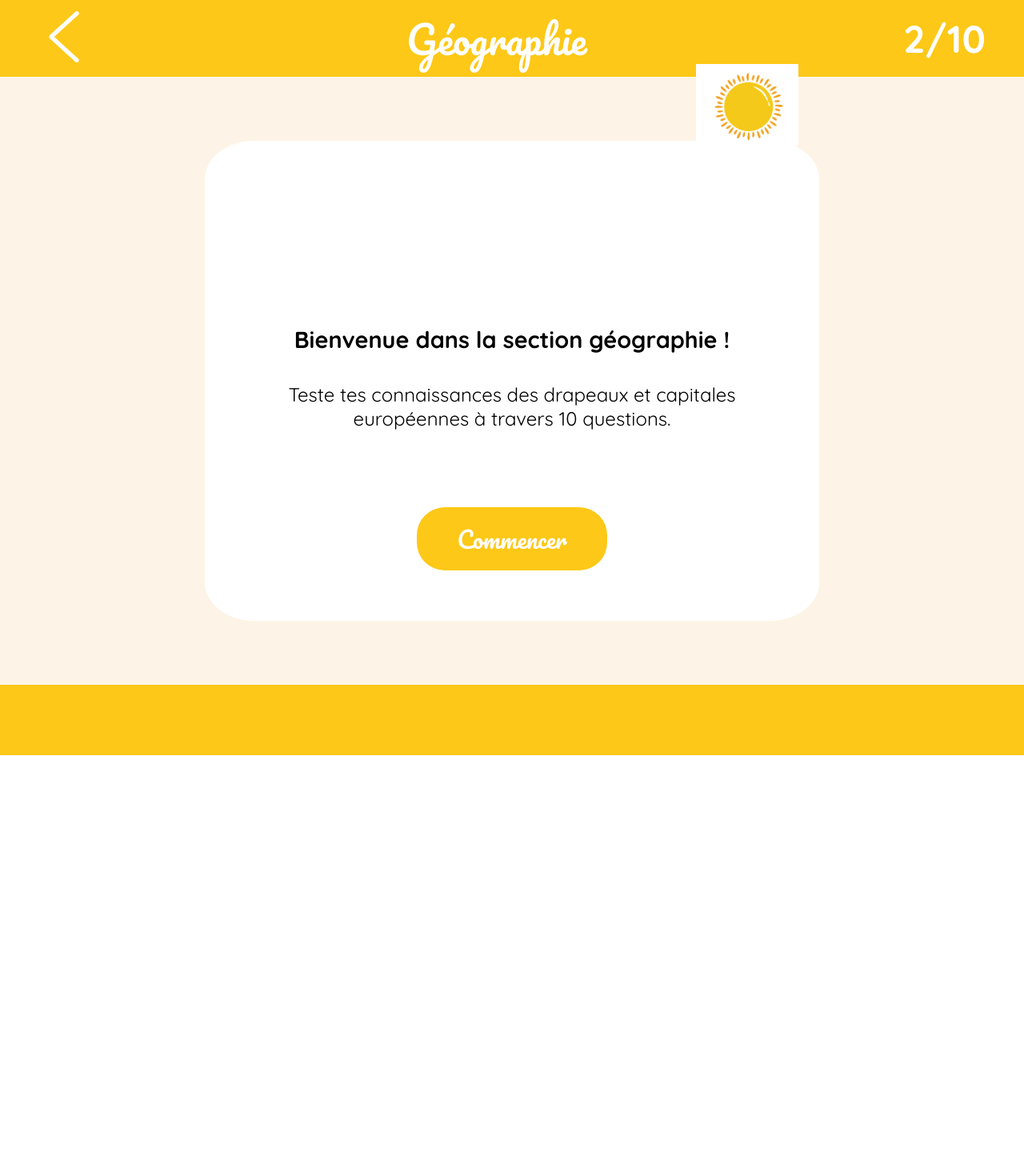
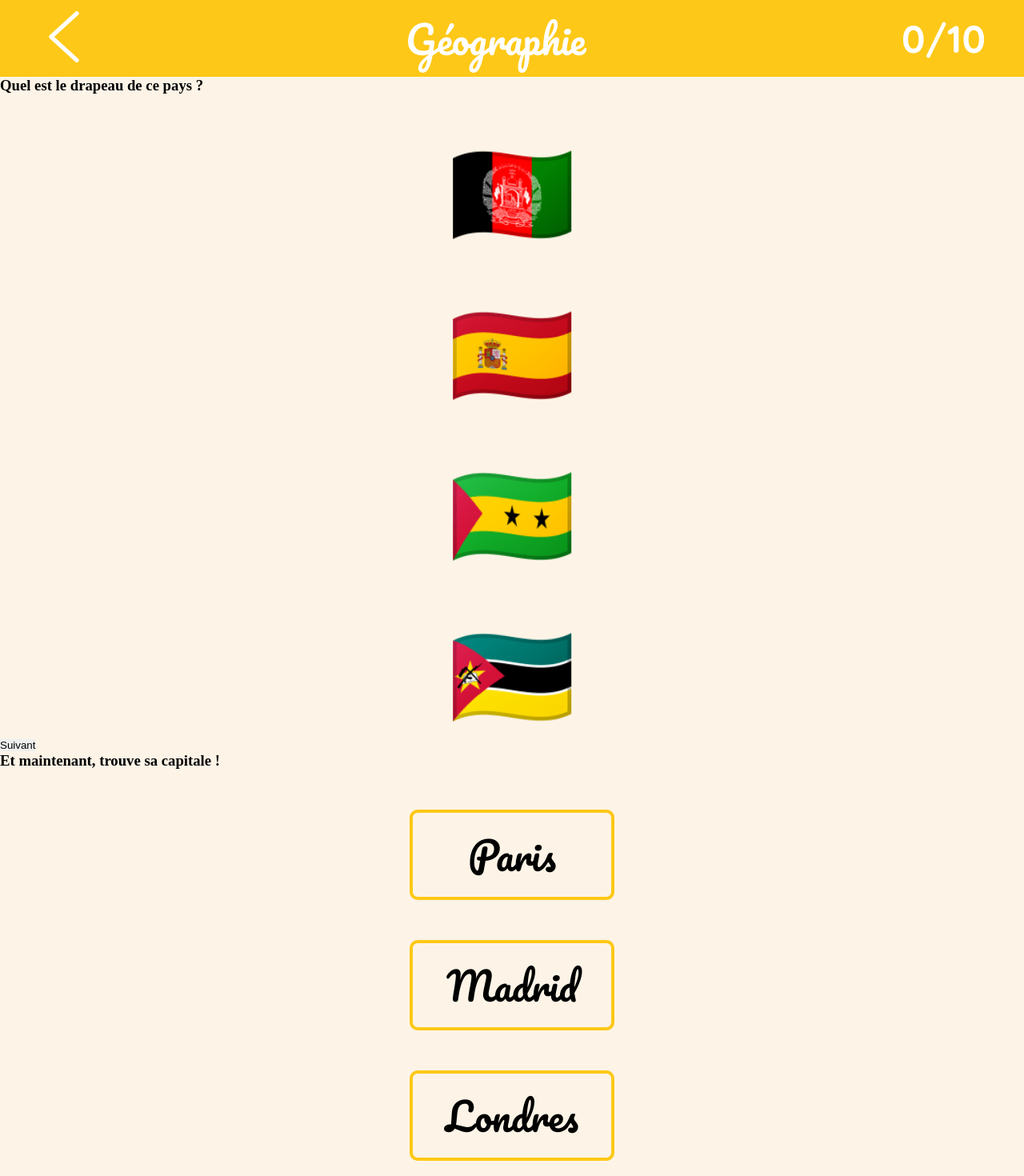
Before and after one commit to MathieuMrt/Mon-cahier-de-vacances, a React (Vite) app: page /geographie in a window 1280 px wide. Shown: the top 1470 px of the page at 80% size. Before the commit the page ends 944 px from the top, so only its background shows below. Built offline with nearby package versions, Linux system fonts and the light colour scheme.

Commit message:
incrementation questions header

```diff
--- a/src/components/Geographie/Geographie.jsx
+++ b/src/components/Geographie/Geographie.jsx
@@ -6,17 +6,17 @@ import Consigne from './Consigne.jsx';
 import ReponseDrapeau from './ReponseDrapeau.jsx';
 import End from './End.jsx';
 import Jeu from './Jeu.jsx';
-
+import { useState } from "react";
 
 const Geographie = () => {
 
+    const [count, setCount] = useState(0);
 
     return (
         <div className="geographie">
 
-            <Header color="geoColor" subject="Géographie"/>
-            <Consigne />
-            <Jeu />
+            <Header color="geoColor" subject="Géographie" count={count}/>
+            <Jeu setCount={setCount}/>
             <Footer color="geoColor"/>
 
         </div>
--- a/src/components/Geographie/Jeu.jsx
+++ b/src/components/Geographie/Jeu.jsx
@@ -1,7 +1,9 @@
 import React from 'react';
 import {useState, useEffect} from 'react';
+import ReponseDrapeau from './ReponseDrapeau.jsx';
+import ReponseCapitale from './ReponseCapitale.jsx';
 
-const Jeu = () => {
+const Jeu = ({setCount}) => {
 
     const [click, setClick] = useState(false)
 
@@ -17,24 +19,37 @@ const Jeu = () => {
     {capitale:"Berline",bonneReponse:false},
     ]
 
+    const handleClick = function (e ) {
+        e.preventDefault()
+        setCount (c => c + 1)
+    }
+
     return (
         <div>
-               {/* {questionDrapeauTest.map((el)=>{
+            <div className="drapeau">
+                <h3>Quel est le drapeau de ce pays ?</h3>
+               {questionDrapeauTest.map((el)=>{
                 return <ReponseDrapeau
                 drapeau={el.drapeau}
                 bonneReponse={el.bonneReponse}
                 click={click}
                 setClick={setClick}
                 />
-            })} */}
-               {/* {questionCapitaleTest.map((el)=>{
+            }) }
+            <button>Suivant</button>
+            </div>
+            <div className="capitale">
+                <h3>Et maintenant, trouve sa capitale !</h3>
+               {questionCapitaleTest.map((el)=>{
                 return <ReponseCapitale
                 capitale={el.capitale}
                 bonneReponse={el.bonneReponse}
                 click={click}
                 setClick={setClick}
                 />
-            })} */}
+            })}
+            <button onClick={handleClick}>Suivant</button>
+            </div>
         </div>
     );
 };
--- a/src/components/Header/Header.jsx
+++ b/src/components/Header/Header.jsx
@@ -2,7 +2,7 @@ import React from 'react';
 import { useNavigate } from "react-router-dom";
 
 
-const Header = ({color, subject}) => {
+const Header = ({color, subject, count}) => {
 
     const navigate = useNavigate();
 
@@ -15,7 +15,7 @@ const Header = ({color, subject}) => {
                 <h2>{subject}</h2>
             </div>
             <div className = "nombre-questions">
-                <h2>2/10</h2>
+                <h2>{count}/10</h2>
             </div>
         </div>
     );
```
